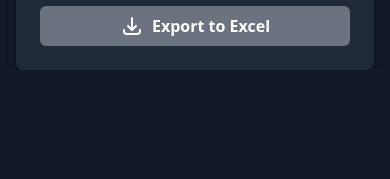
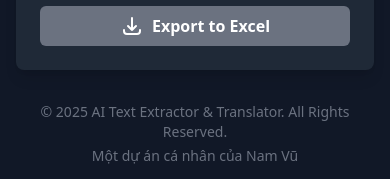
Before and after one commit to namvu2312/Translate, a React (Vite) app: page / in a window 390 px wide. Shown: the part 1108-1287 px from the top of the page. Before the commit the page ends 1178 px from the top, so only its background shows below. Built offline with nearby package versions, Linux system fonts and the light colour scheme; no server answers.

Commit message:
feat: Improve layout with flexbox and added footer
Leverages flexbox properties to ensure proper content distribution and responsiveness across different screen sizes. A footer with copyright information has also been added to the main application layout.

```diff
--- a/App.tsx
+++ b/App.tsx
@@ -274,7 +274,7 @@ function App() {
   };
 
   return (
-    <div className="min-h-screen bg-gray-900 text-gray-100 p-4 lg:p-8">
+    <div className="min-h-screen bg-gray-900 text-gray-100 p-4 lg:p-8 flex flex-col">
       <header className="text-center mb-8">
         <h1 className="text-4xl font-extrabold text-transparent bg-clip-text bg-gradient-to-r from-sky-400 to-blue-600">
           AI Text Extractor & Translator
@@ -292,7 +292,7 @@ function App() {
         </div>
       )}
 
-      <main className="grid grid-cols-1 lg:grid-cols-3 gap-6" style={{height: 'calc(100vh - 12rem)'}}>
+      <main className="grid grid-cols-1 lg:grid-cols-3 gap-6 flex-grow">
         <FileUpload onFileChange={handleFileChange} onReset={handleReset} file={file} isLoading={isLoading} />
         {isLoading ? (
             <div className="bg-gray-800 p-6 rounded-lg shadow-lg flex flex-col items-center justify-center">
@@ -310,6 +310,11 @@ function App() {
             results={translationResults}
         />
       </main>
+
+      <footer className="text-center pt-8 flex-shrink-0 text-gray-500 text-sm">
+        <p>&copy; 2025 AI Text Extractor & Translator. All Rights Reserved.</p>
+        <p className="mt-1">Một dự án cá nhân của Nam Vũ</p>
+      </footer>
     </div>
   );
 }
```
